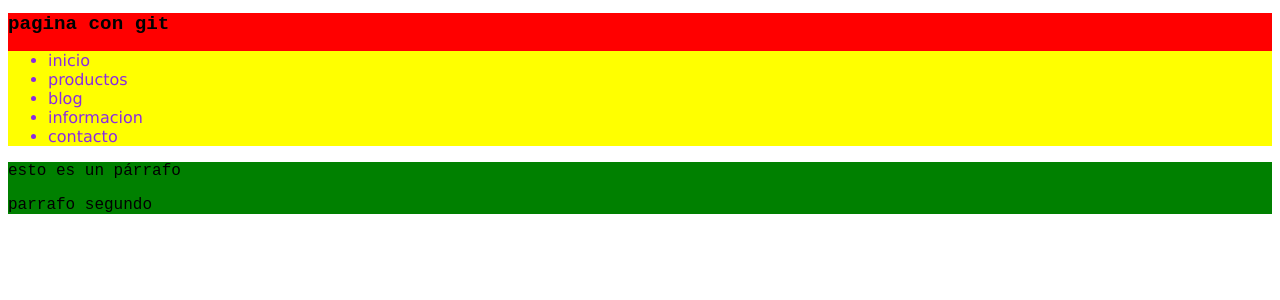
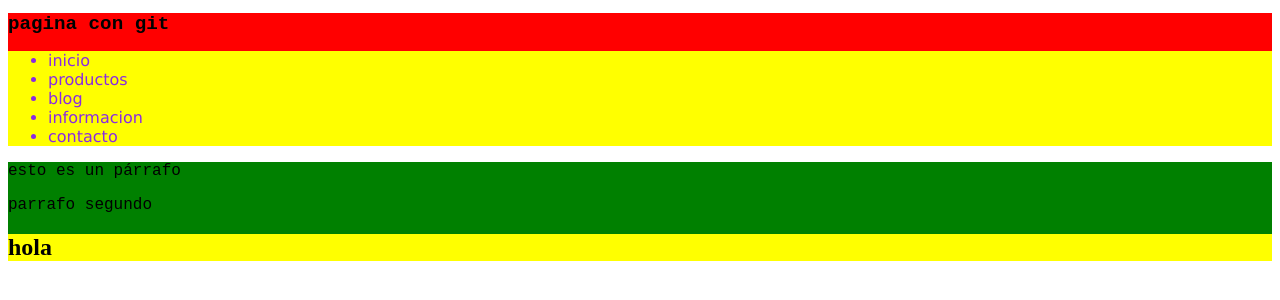
Before and after one commit to Franquito08/nuevo_repo2, a plain HTML site: page index.html in a window 1280 px wide. Drawn offline with Linux system fonts and the light colour scheme.

Commit message:
version 22/10

```diff
--- a/index.html
+++ b/index.html
@@ -22,6 +22,8 @@
     <main>
         <section><p>esto es un párrafo</p></section>
         <section><p>parrafo segundo</p></section>
+
+        <section><h2>hola</h2></section>
     </main>
 </body>
 </html>
--- a/style.css
+++ b/style.css
@@ -20,3 +20,7 @@ nav ul{
 section p {
     font-family: 'Courier New', Courier, monospace;
 }
+
+section h2{
+    background-color: yellow;
+}
```
